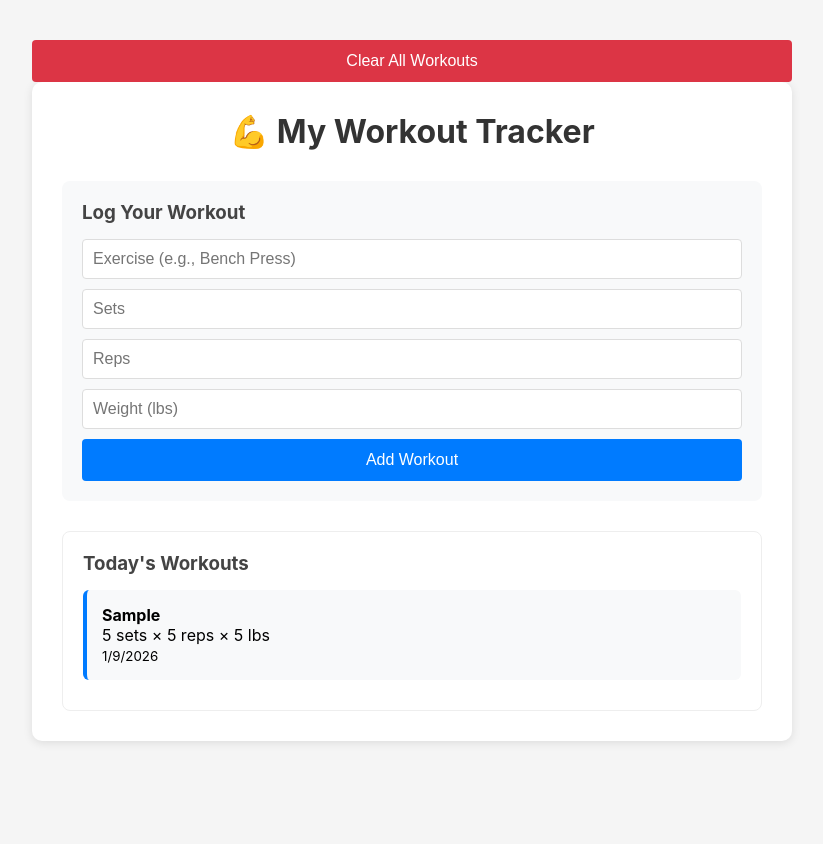
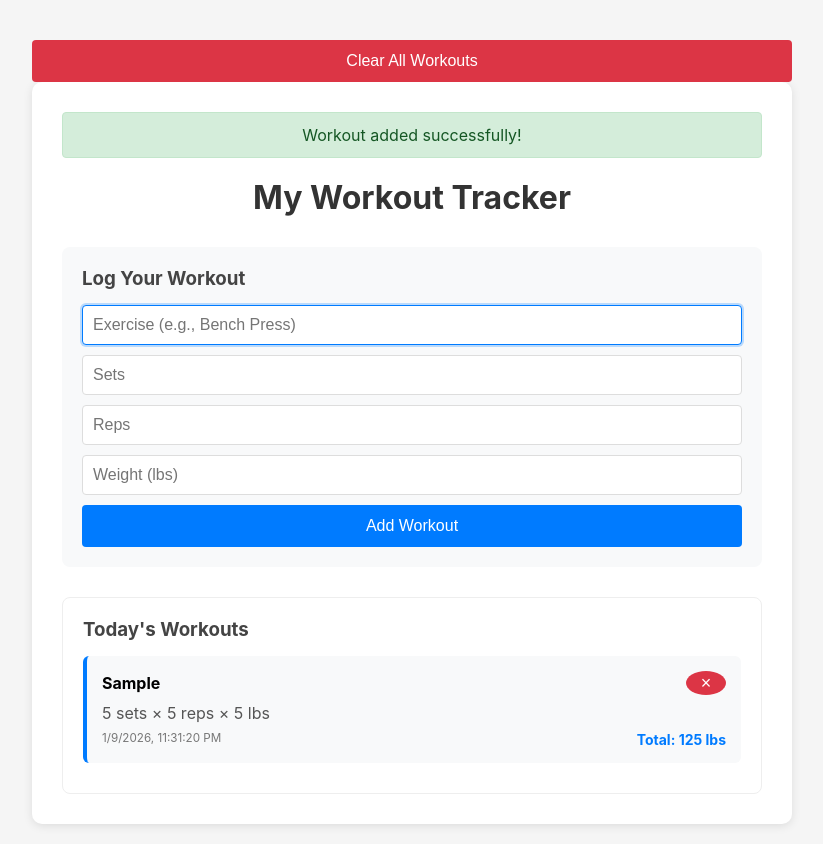
Before and after one commit to TyTinnish/workout, a website: page FrontEnd/index.html in a window 1280 px wide. Both pictures are taken after typing "Sample", "5", "5", "5" into the empty fields and a click on the button "Add Workout". Shown: the whole page, without its empty margins (228-1051 px from the left). Before the commit the page ends 800 px from the top, so only its background shows below. Drawn offline with Linux system fonts and the light colour scheme.

Commit message:
Improving interface

```diff
--- a/FrontEnd/index.html
+++ b/FrontEnd/index.html
@@ -12,7 +12,7 @@
     </div>
 
     <div class="container">
-        <h1>💪 My Workout Tracker</h1>
+        <h1>My Workout Tracker</h1>
 
         <div class="workout-form">
             <h3>Log Your Workout</h3>
@@ -20,7 +20,7 @@
             <input type="number" id="sets" placeholder="Sets">
             <input type="number" id="reps" placeholder="Reps">
             <input type="number" id="weight" placeholder="Weight (lbs)">
-            <button onclick="addWorkout()">Add Workout</button>
+            <button id="addWorkoutBtn">Add Workout</button>
         </div>
 
         <div class="workout-list">
--- a/FrontEnd/script.js
+++ b/FrontEnd/script.js
@@ -1,61 +1,146 @@
-// Simple workout tracker - stores data in browser
-let workouts = JSON.parse(localStorage.getItem('workouts')) || [];
+// Enhanced workout tracker with better localStorage handling
+class WorkoutTracker {
+    constructor() {
+        this.workouts = this.loadWorkouts();
+        this.init();
+    }
 
-function addWorkout() {
-    const exercise = document.getElementById('exercise').value;
+    loadWorkouts() {
+        try {
+            const saved = localStorage.getItem('workoutTracker');
+            return saved ? JSON.parse(saved) : [];
+        } catch (e) {
+            console.error('Error loading workouts:', e);
+            return [];
+        }
+    }
+
+    saveWorkouts() {
+        try {
+            localStorage.setItem('workoutTracker', JSON.stringify(this.workouts));
+        } catch (e) {
+            console.error('Error saving workouts:', e);
+        }
+    }
+
+    init() {
+        this.setupEventListeners();
+        this.displayWorkouts();
+    }
+
+    setupEventListeners() {
+        document.getElementById('addWorkoutBtn').addEventListener('click', () => this.addWorkout());
+
+        // Add Enter key support
+        document.getElementById('exercise').addEventListener('keypress', (e) => {
+            if (e.key === 'Enter') this.addWorkout();
+        });
+    }
+
+    addWorkout() {
+        const exercise = document.getElementById('exercise').value.trim();
         const sets = document.getElementById('sets').value;
         const reps = document.getElementById('reps').value;
         const weight = document.getElementById('weight').value;
 
+        // Validation
         if (!exercise || !sets || !reps || !weight) {
-        alert('Please fill in all fields');
+            this.showMessage('Please fill in all fields', 'error');
+            return;
+        }
+
+        if (sets <= 0 || reps <= 0 || weight <= 0) {
+            this.showMessage('Values must be greater than 0', 'error');
             return;
         }
 
         const workout = {
+            id: Date.now(), // Unique ID for each workout
             exercise,
             sets: parseInt(sets),
             reps: parseInt(reps),
             weight: parseInt(weight),
-        date: new Date().toLocaleDateString()
+            date: new Date().toLocaleString(),
+            timestamp: Date.now()
         };
 
-    workouts.push(workout);
-    localStorage.setItem('workouts', JSON.stringify(workouts));
+        this.workouts.unshift(workout); // Add to beginning
+        this.saveWorkouts();
+        this.displayWorkouts();
+        this.clearForm();
+        this.showMessage('Workout added successfully!', 'success');
+    }
 
-    // Clear inputs
+    displayWorkouts() {
+        const list = document.getElementById('workouts');
+        list.innerHTML = '';
+
+        if (this.workouts.length === 0) {
+            list.innerHTML = '<p class="empty-state">No workouts yet. Add your first one!</p>';
+            return;
+        }
+
+        this.workouts.forEach(workout => {
+            const item = document.createElement('li');
+            item.className = 'workout-item';
+            item.innerHTML = `
+                <div class="workout-header">
+                    <strong>${workout.exercise}</strong>
+                    <button class="delete-btn" data-id="${workout.id}">×</button>
+                </div>
+                <div class="workout-details">
+                    ${workout.sets} sets × ${workout.reps} reps × ${workout.weight} lbs
+                </div>
+                <div class="workout-footer">
+                    <small>${workout.date}</small>
+                    <span class="volume">Total: ${workout.sets * workout.reps * workout.weight} lbs</span>
+                </div>
+            `;
+            list.appendChild(item);
+        });
+
+        // Add delete functionality
+        document.querySelectorAll('.delete-btn').forEach(btn => {
+            btn.addEventListener('click', (e) => {
+                const id = parseInt(e.target.dataset.id);
+                this.deleteWorkout(id);
+            });
+        });
+    }
+
+    deleteWorkout(id) {
+        if (confirm('Delete this workout?')) {
+            this.workouts = this.workouts.filter(w => w.id !== id);
+            this.saveWorkouts();
+            this.displayWorkouts();
+            this.showMessage('Workout deleted', 'info');
+        }
+    }
+
+    clearForm() {
         document.getElementById('exercise').value = '';
         document.getElementById('sets').value = '';
         document.getElementById('reps').value = '';
         document.getElementById('weight').value = '';
-
-    // Update display
-    displayWorkouts();
+        document.getElementById('exercise').focus();
     }
 
-function displayWorkouts() {
-    const list = document.getElementById('workouts');
-    list.innerHTML = '';
+    showMessage(text, type) {
+        // Create message element
+        const message = document.createElement('div');
+        message.className = `message message-${type}`;
+        message.textContent = text;
 
-    workouts.forEach(workout => {
-        const item = document.createElement('li');
-        item.className = 'workout-item';
-        item.innerHTML = `
-            <strong>${workout.exercise}</strong><br>
-            ${workout.sets} sets × ${workout.reps} reps × ${workout.weight} lbs<br>
-            <small>${workout.date}</small>
-        `;
-        list.appendChild(item);
-    });
-}
+        // Add to page
+        const container = document.querySelector('.container');
+        container.insertBefore(message, container.firstChild);
 
-function clearWorkouts() {
-    if (confirm('Delete all workouts?')) {
-        workouts = [];
-        localStorage.removeItem('workouts');
-        displayWorkouts();
+        // Remove after 3 seconds
+        setTimeout(() => message.remove(), 3000);
     }
 }
 
-// Display workouts on page load
-displayWorkouts();
+// Initialize when page loads
+document.addEventListener('DOMContentLoaded', () => {
+    window.workoutTracker = new WorkoutTracker();
+});
--- a/FrontEnd/style.css
+++ b/FrontEnd/style.css
@@ -111,3 +111,93 @@ input:focus {
         padding: 20px;
     }
 }
+
+/* Message styles */
+.message {
+    padding: 12px;
+    border-radius: 4px;
+    margin-bottom: 20px;
+    text-align: center;
+    animation: slideDown 0.3s ease;
+}
+
+.message-success {
+    background: #d4edda;
+    color: #155724;
+    border: 1px solid #c3e6cb;
+}
+
+.message-error {
+    background: #f8d7da;
+    color: #721c24;
+    border: 1px solid #f5c6cb;
+}
+
+.message-info {
+    background: #d1ecf1;
+    color: #0c5460;
+    border: 1px solid #bee5eb;
+}
+
+@keyframes slideDown {
+    from {
+        transform: translateY(-20px);
+        opacity: 0;
+    }
+    to {
+        transform: translateY(0);
+        opacity: 1;
+    }
+}
+
+/* Workout item improvements */
+.workout-header {
+    display: flex;
+    justify-content: space-between;
+    align-items: center;
+    margin-bottom: 8px;
+}
+
+.delete-btn {
+    background: #dc3545;
+    color: white;
+    border: none;
+    width: 24px;
+    height: 24px;
+    border-radius: 50%;
+    cursor: pointer;
+    font-size: 18px;
+    line-height: 1;
+    display: flex;
+    align-items: center;
+    justify-content: center;
+}
+
+.delete-btn:hover {
+    background: #c82333;
+}
+
+.workout-details {
+    font-size: 16px;
+    color: #555;
+    margin-bottom: 8px;
+}
+
+.workout-footer {
+    display: flex;
+    justify-content: space-between;
+    font-size: 14px;
+    color: #777;
+}
+
+.volume {
+    font-weight: bold;
+    color: #007bff;
+}
+
+.empty-state {
+    text-align: center;
+    color: #6c757d;
+    padding: 40px 20px;
+    font-style: italic;
+}
```
Lines whose indentation alone changed are shown as unchanged.
